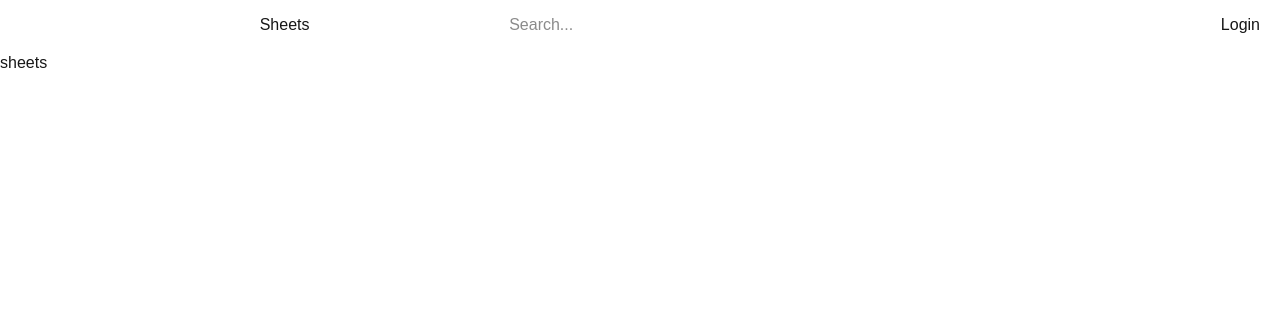
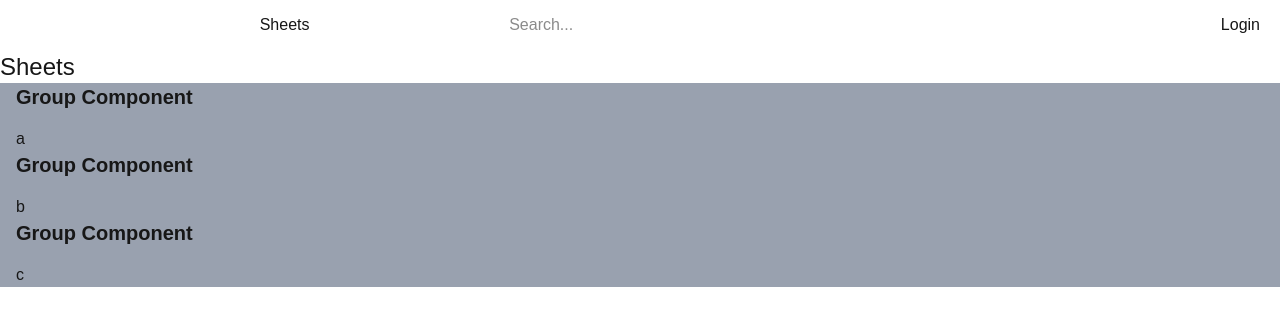
Before and after one commit to 04mHuang/Memsheets, a Next.js app in the folder frontend/: page /sheets in a window 1280 px wide. Shown: the top 326 px of the page. Built offline with nearby package versions, Linux system fonts and the light colour scheme.

Commit message:
Updated: rough skeleton of sheets page

```diff
--- /dev/null
+++ b/frontend/src/app/components/Group.tsx
@@ -0,0 +1,10 @@
+const Group = ({ group }: { group: string }) => {
+  return (
+    <div className="container max-w-screen-xl px-4 bg-gray-400">
+      <h1 className="text-xl font-bold mb-4">Group Component</h1>
+      <p>{group}</p>
+    </div>
+  );
+}
+
+export default Group;
--- a/frontend/src/app/sheets/page.tsx
+++ b/frontend/src/app/sheets/page.tsx
@@ -1,7 +1,14 @@
+import Group from '@/app/components/Group';
+
 const Sheets = () => {
+  const arr = ["a", "b", "c"];
+
   return (
     <div>
-      sheets
+      <h1 className="text-2xl">Sheets</h1>
+      {arr.map((item, index) => (
+        <Group key={index} group={item} />
+      ))}
     </div>
   );
 }
```
